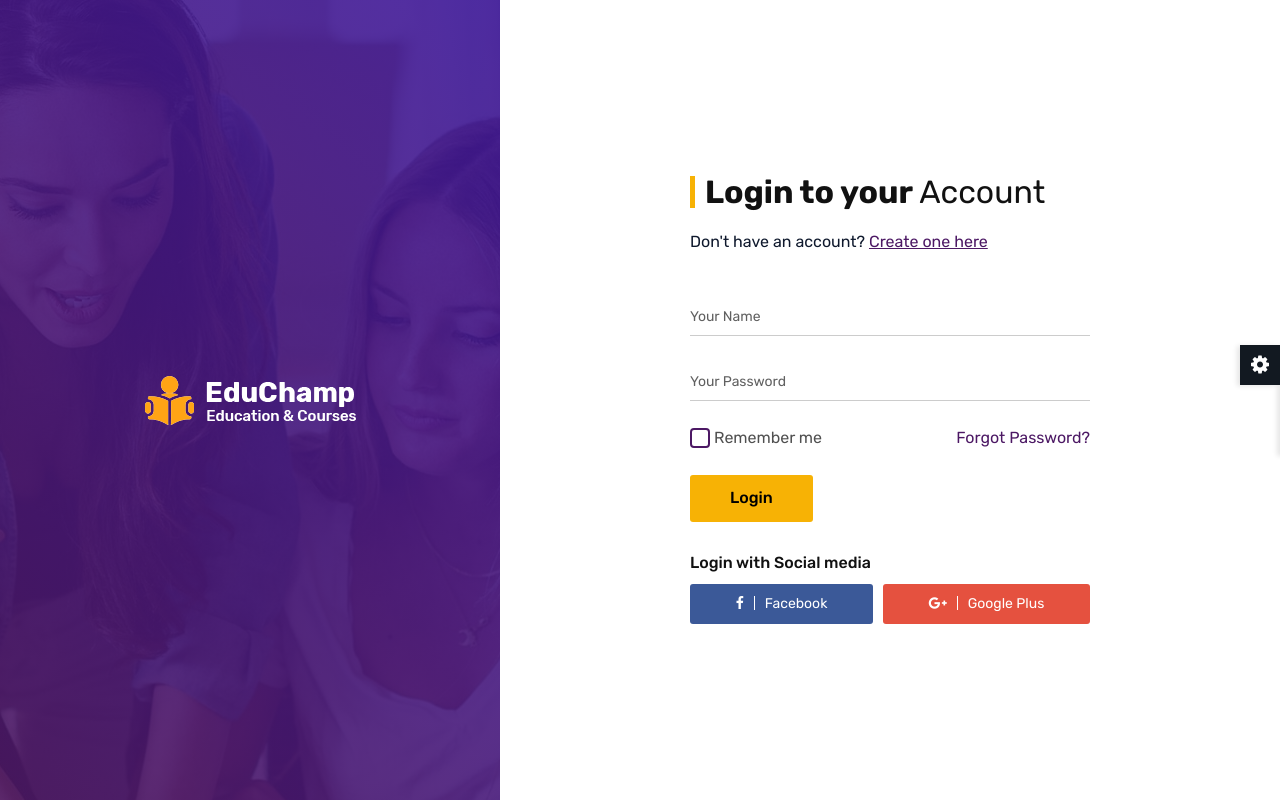
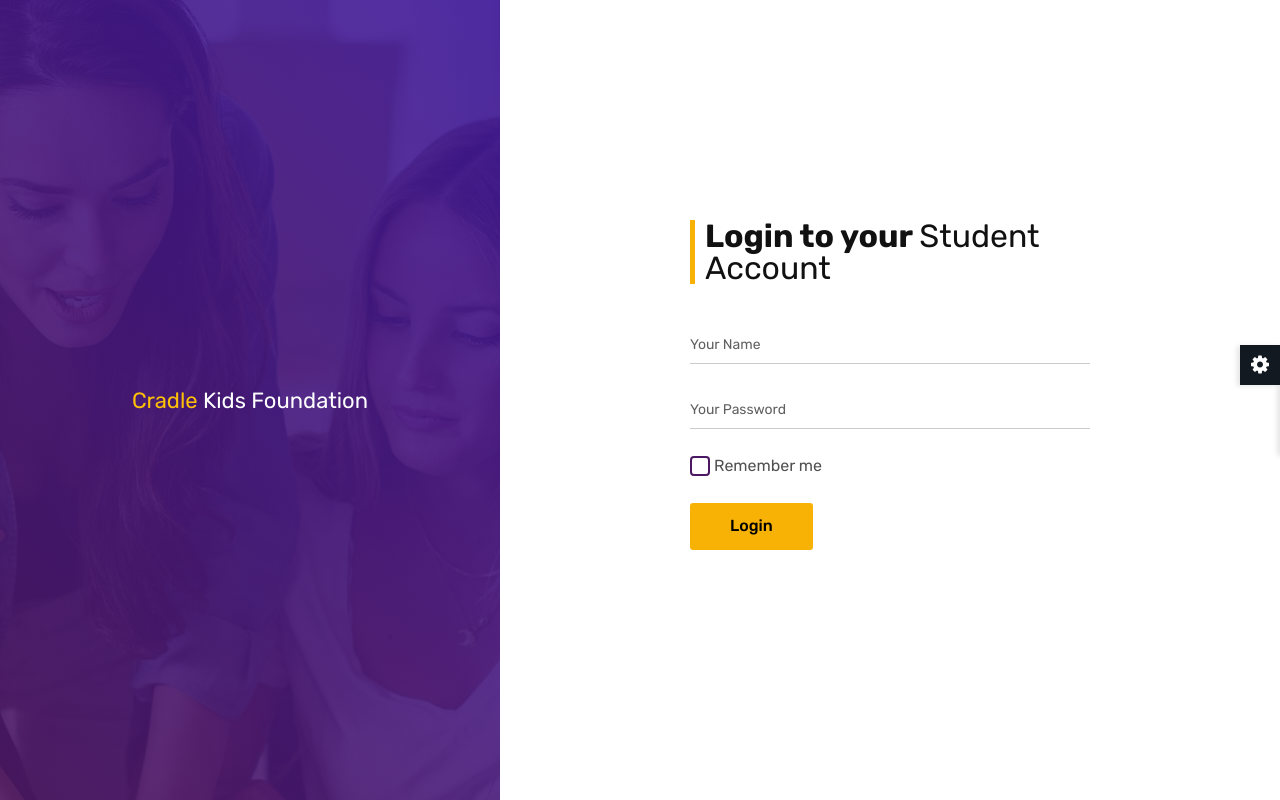
Before and after one commit to jonesdossen/Cradle-Foundation, a plain HTML site: page login.html in a window 1280 px wide. Drawn offline with Linux system fonts and the light colour scheme.

Commit message:
New changes

```diff
--- a/login.html
+++ b/login.html
@@ -25,7 +25,7 @@
 	<link rel="shortcut icon" type="image/x-icon" href="assets/images/favicon.png" />
 
 	<!-- PAGE TITLE HERE ============================================= -->
-	<title>EduChamp : Education HTML Template </title>
+	<title>Student Login Portal </title>
 
 	<!-- MOBILE SPECIFIC ============================================= -->
 	<meta name="viewport" content="width=device-width, initial-scale=1">
@@ -54,13 +54,13 @@
 	<div id="loading-icon-bx"></div>
 	<div class="account-form">
 		<div class="account-head" style="background-image:url(assets/images/background/bg2.jpg);">
-			<a href="index.html"><img src="assets/images/logo-white-2.png" alt=""></a>
+			<a href="index.html" style="color: white; font-size: 22px;"> <span style="color: #ffc107;">Cradle</span> Kids Foundation</a>
 		</div>
 		<div class="account-form-inner">
 			<div class="account-container">
 				<div class="heading-bx left">
-					<h2 class="title-head">Login to your <span>Account</span></h2>
-					<p>Don't have an account? <a href="register.html">Create one here</a></p>
+					<h2 class="title-head">Login to your <span> Student Account</span></h2>
+
 				</div>
 				<form class="contact-bx">
 					<div class="row placeani">
@@ -86,19 +86,19 @@
 									<input type="checkbox" class="custom-control-input" id="customControlAutosizing">
 									<label class="custom-control-label" for="customControlAutosizing">Remember me</label>
 								</div>
-								<a href="forget-password.html" class="ml-auto">Forgot Password?</a>
+
 							</div>
 						</div>
 						<div class="col-lg-12 m-b30">
 							<button name="submit" type="submit" value="Submit" class="btn button-md">Login</button>
 						</div>
-						<div class="col-lg-12">
+						<!-- <div class="col-lg-12">
 							<h6>Login with Social media</h6>
 							<div class="d-flex">
 								<a class="btn flex-fill m-r5 facebook" href="#"><i class="fa fa-facebook"></i>Facebook</a>
 								<a class="btn flex-fill m-l5 google-plus" href="#"><i class="fa fa-google-plus"></i>Google Plus</a>
 							</div>
-						</div>
+						</div> -->
 					</div>
 				</form>
 			</div>
```
